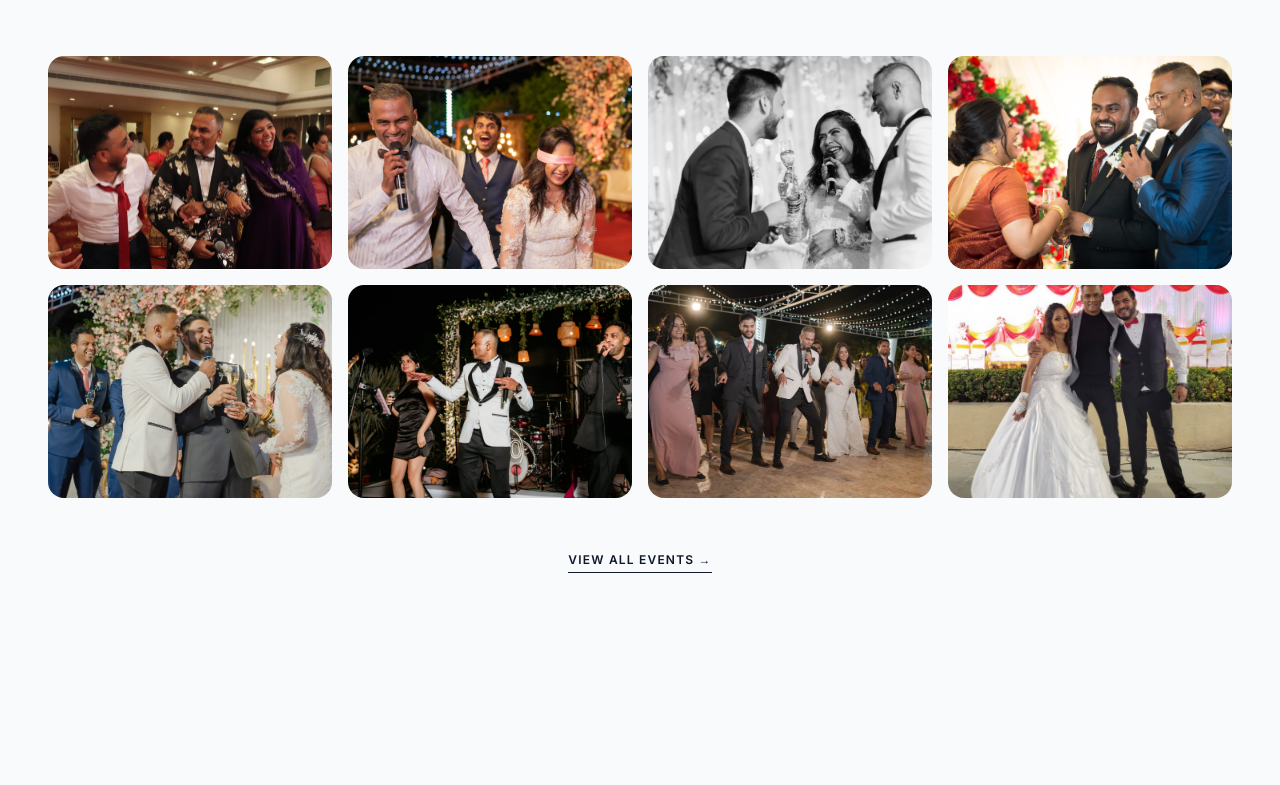
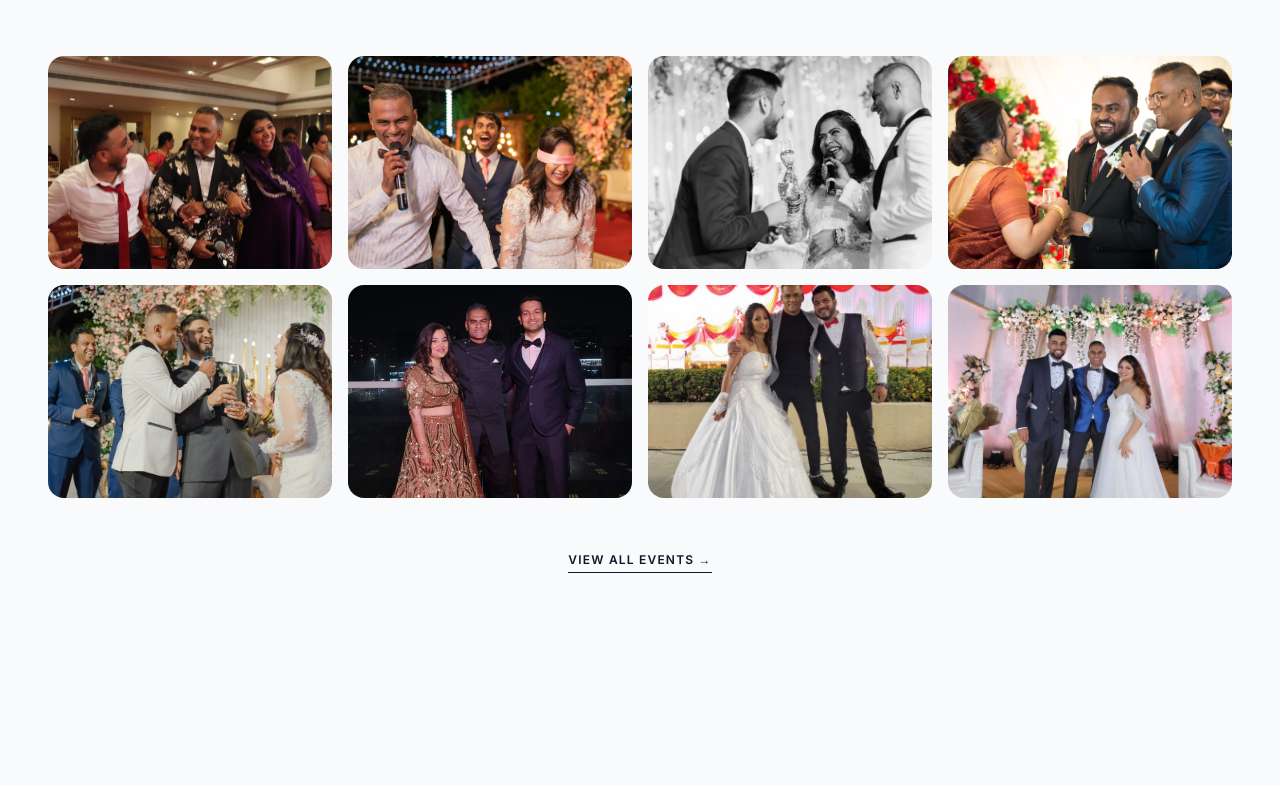
Before and after one commit to Yash-bharadwaj/sebastianwebsite, a React (Vite) app: page / in a window 1280 px wide. Shown: the part 4416-5201 px from the top of the page. Built offline with nearby package versions, Linux system fonts and the light colour scheme; a web font is replaced by a local one.

Commit message:
Refactor EventsGridPreview to implement a curated image order and fallback logic for displaying event images. Update REventsPage to replace a gallery image with a new asset and ensure consistent image handling in the gallery order.

```diff
--- a/components/EventsGridPreview.tsx
+++ b/components/EventsGridPreview.tsx
@@ -2,6 +2,9 @@ import React from 'react';
 import { PageView } from '../App';
 
 const GRID_IMAGE_COUNT = 8;
+
+// Curated order: 01–04, one from same-event (05), then other events (wed1, wed2, wed03) so 5,6,7 aren’t all same event
+const MOMENTS_ORDER = ['01.jpeg', '02.jpeg', '03.jpeg', '04.jpeg', '05.jpeg', 'wed1.jpeg', 'df.jpeg', 'WhatsApp Image 2026-02-07 at 20.25.08.jpeg'];
 
 interface EventsGridPreviewProps {
   navigateTo: (view: PageView) => void;
@@ -9,12 +12,20 @@ interface EventsGridPreviewProps {
 
 const EventsGridPreview: React.FC<EventsGridPreviewProps> = ({ navigateTo }) => {
   const glob = import.meta.glob<{ default: string }>('../assets/weddings/*.{jpeg,jpg}', { eager: true });
-  const entries = Object.entries(glob)
+  const byBasename = Object.fromEntries(
+    Object.entries(glob).map(([path, m]) => {
+      const name = path.split('/').pop() ?? path;
+      return [name, m.default];
+    })
+  );
+  const images = MOMENTS_ORDER.map((name) => byBasename[name]).filter(Boolean);
+  const fallback = Object.entries(glob)
     .sort(([a], [b]) => a.localeCompare(b))
-    .slice(0, GRID_IMAGE_COUNT);
-  const images = entries.map(([, m]) => m.default);
+    .slice(0, GRID_IMAGE_COUNT)
+    .map(([, m]) => m.default);
+  const finalImages = images.length >= GRID_IMAGE_COUNT ? images : fallback;
 
-  if (images.length === 0) return null;
+  if (finalImages.length === 0) return null;
 
   return (
     <section className="py-16 sm:py-24 md:py-32 bg-slate-50 dark:bg-[#0E0E11] transition-colors duration-500">
@@ -29,7 +40,7 @@ const EventsGridPreview: React.FC<EventsGridPreviewProps> = ({ navigateTo }) =>
           </p>
         </div>
         <div className="grid grid-cols-2 md:grid-cols-3 lg:grid-cols-4 gap-3 sm:gap-4">
-          {images.map((src, i) => (
+          {finalImages.map((src, i) => (
             <div
               key={i}
               className="relative aspect-[4/3] overflow-hidden rounded-xl sm:rounded-2xl bg-slate-200 dark:bg-slate-800 group"
--- a/components/REventsPage.tsx
+++ b/components/REventsPage.tsx
@@ -9,12 +9,13 @@ import sebastian6 from '../assets/sebastianPics/sebastian6.jpeg';
 import sebastian8 from '../assets/sebastianPics/sebastian8.jpeg';
 import sebastian9 from '../assets/sebastianPics/sebastian09.jpeg';
 import sebastian10 from '../assets/sebastianPics/sebastian10.jpeg';
+import wed03 from '../assets/weddings/wed03.jpeg';
 
 const SAME_EVENT_SUFFIXES = ['/05.jpeg', '/06.jpeg', '/07.jpeg'];
 const SEBASTIAN_GALLERY = [
   { src: sebastian2, alt: 'Ricky Sebastian' },
   { src: sebastian6, alt: 'Ricky Sebastian' },
-  { src: sebastian8, alt: 'Ricky Sebastian' },
+  { src: wed03, alt: 'Ricky Sebastian' },
   { src: sebastian9, alt: 'Ricky Sebastian' },
   { src: sebastian10, alt: 'Ricky Sebastian' },
 ];
@@ -32,15 +33,22 @@ function buildGalleryOrder(): { src: string; alt: string; key: string }[] {
   let sameIdx = 0;
   for (let i = 0; i < entries.length; i++) {
     if (spreadIndices.includes(i) && sameIdx < sameEvent.length) {
-      result.push({ src: sameEvent[sameIdx].src, alt: `Event moment`, key: sameEvent[sameIdx].path });
+      const e = sameEvent[sameIdx];
+      const src = e.path.endsWith('wed03.jpeg') ? sebastian8 : e.src;
+      result.push({ src, alt: `Event moment`, key: e.path });
       sameIdx++;
     } else if (otherIdx < other.length) {
-      result.push({ src: other[otherIdx].src, alt: `Event moment`, key: other[otherIdx].path });
+      const e = other[otherIdx];
+      const src = e.path.endsWith('wed03.jpeg') ? sebastian8 : e.src;
+      result.push({ src, alt: `Event moment`, key: e.path });
       otherIdx++;
     }
   }
   sameEvent.forEach((e) => {
-    if (!result.some((r) => r.key === e.path)) result.push({ src: e.src, alt: 'Event moment', key: e.path });
+    if (!result.some((r) => r.key === e.path)) {
+      const src = e.path.endsWith('wed03.jpeg') ? sebastian8 : e.src;
+      result.push({ src, alt: 'Event moment', key: e.path });
+    }
   });
   // Intersperse Sebastian pics (first one near top, then spread through), not all at the end
   const step = Math.max(1, Math.floor(result.length / (SEBASTIAN_GALLERY.length + 1)));
```
